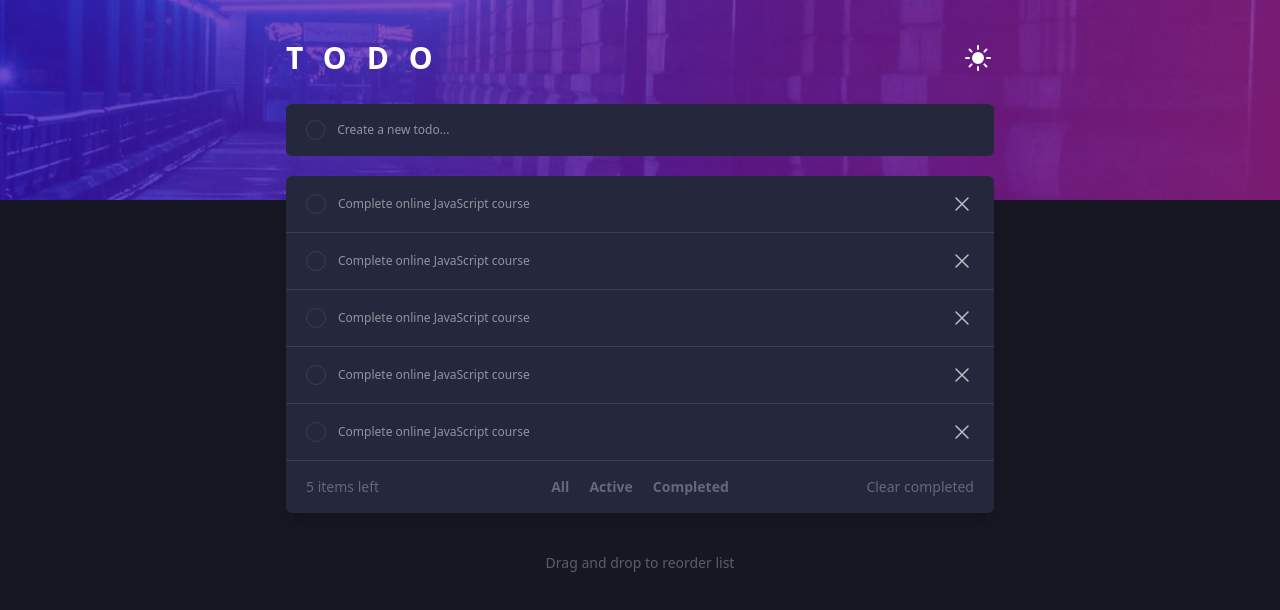
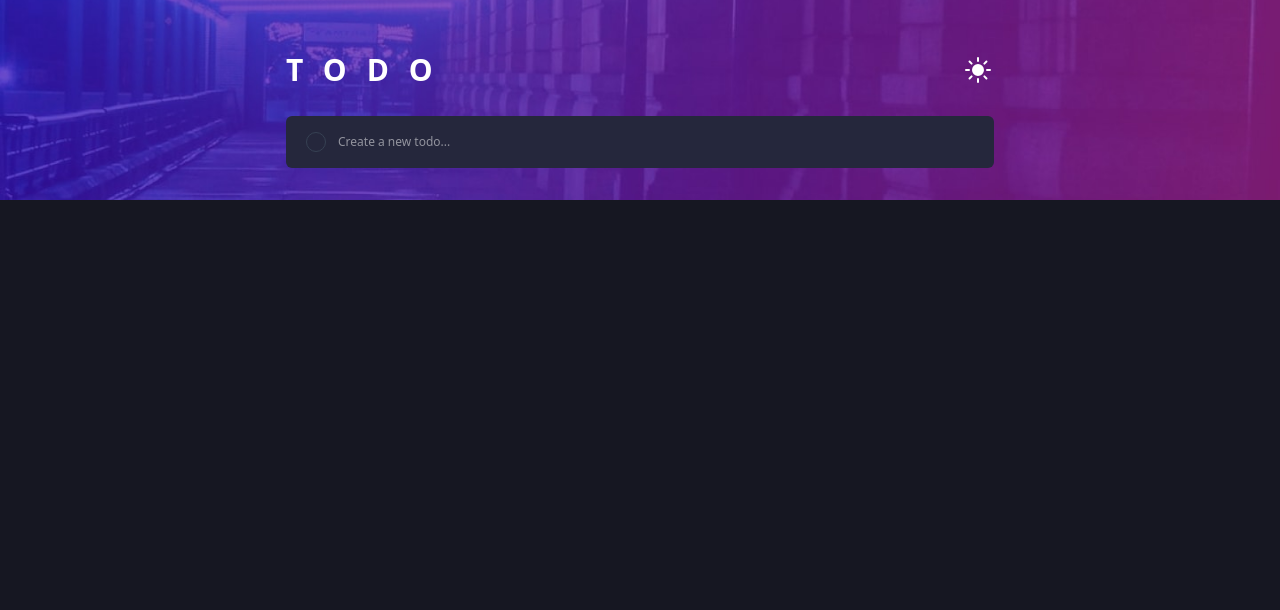
Before and after one commit to Andreasafent/todo-frontendmentor-react, a React (Vite) app: page / in a window 1280 px wide. Shown: the top 610 px of the page. Built offline with nearby package versions, Linux system fonts and the light colour scheme.

Commit message:
Added todo on Enter press

```diff
--- a/src/App.jsx
+++ b/src/App.jsx
@@ -7,6 +7,15 @@ import { MoonIcon, SunIcon } from "@heroicons/react/24/solid";
 function App() {
 
     const [theme, setTheme] = useState(localStorage.getItem('theme') || 'dark');
+    const [todos, setTodos] = useState([]);
+
+    const onAdd = (todo) => {
+        setTodos([...todos, todo])
+    }
+
+    useEffect(() => {
+        console.log(todos)
+    }, [todos])
 
     useEffect(() => {
         localStorage.setItem('theme', theme);
@@ -14,17 +23,16 @@ function App() {
         document.documentElement.classList.remove('light', 'dark');
         document.documentElement.classList.add(theme);
 
-        console.log(document.documentElement.classList);
     }, [theme])
 
     return (
         <div
             className="h-[100vh] main w-full flex flex-col bg-[#e4e5f1] dark:bg-[#161722]"
         >
-            <img src="../public/bg-mobile-dark.jpg" className="xs:hidden light:hidden h-[200px] w-full object-cover" />
-            <img src="../public/bg-mobile-light.jpg" className="xs:hidden dark:hidden h-[200px] w-full object-cover" />
-            <img src="../public/bg-desktop-dark.jpg" className="light:hidden xs:block h-[200px] w-full object-cover" />
-            <img src="../public/bg-desktop-light.jpg" className="dark:hidden xs:block h-[200px] w-full object-cover" />
+            <img src="/bg-mobile-dark.jpg" className="xs:hidden light:hidden h-[200px] w-full object-cover" />
+            <img src="/bg-mobile-light.jpg" className="xs:hidden dark:hidden h-[200px] w-full object-cover" />
+            <img src="/bg-desktop-dark.jpg" className="hidden dark:xs:block h-[200px] w-full object-cover" />
+            <img src="/bg-desktop-light.jpg" className="hidden dark:hidden xs:block h-[200px] w-full object-cover" />
             <div className="flex items-center justify-center w-full">
 
                 <main className="flex flex-col mt-[-180px] px-[30px] gap-5 py-5 w-full md:w-[768px]">
@@ -49,16 +57,25 @@ function App() {
                     </div>
 
 
-                    <CreateTodo />
+                    <CreateTodo
+                        onAdd={onAdd}
+                    />
 
 
+                    {todos.length > 0 ? (
+                        <>
                             <div
                                 className="bg-[#fafafa] text-white flex flex-col rounded-md dark:bg-[#25273c] shadow-xl "
                             >
-                        <Todo />
+                                {todos.map((todo, index, array) => (
+                                    <Todo
+                                        key={index}
+                                        todo={todo}
+                                    />
+                                ))}
                                 <div className="flex items-center py-4 px-5 justify-between">
                                     <div className="w-[110px]">
-                                <p className="text-black/50 dark:text-white/30 text-sm">5 items left</p>
+                                        <p className="text-black/50 dark:text-white/30 text-sm">{todos.length} items left</p>
                                     </div>
                                     <div className="hidden md:flex items-center justify-center gap-5 text-black/50 dark:text-white/30 text-sm">
                                         <button className="hover:text-[#3a7bfd] font-bold hover:cursor-pointer">All</button>
@@ -79,6 +96,10 @@ function App() {
                             </div>
 
                             <div className="text-black/50 dark:text-white/30 mt-5 text-center text-sm">Drag and drop to reorder list</div>
+                        </>
+                    ) : (
+                        null
+                    )}
                 </main>
             </div>
         </div>
--- a/src/components/CreateTodo.jsx
+++ b/src/components/CreateTodo.jsx
@@ -1,8 +1,24 @@
-// import { useEffect } from "react";
-// import { useState } from "react";
+import { useEffect, useState } from "react";
 
-function CreateTodo() {
+function CreateTodo({onAdd}) {
+    const [todo, setTodo] = useState("");
 
+    const onChange = (e)=>{
+        const input = e.target.value;
+
+        setTodo(input)
+    }
+
+    const onSubmit = ()=>{
+        const trimmed = todo.trim();
+
+        if(trimmed.length<=3){
+            alert("Please enter more than 3 characters");
+            return;
+        }
+        onAdd(trimmed);
+        setTodo("");
+    }
 
     return (
         <div
@@ -13,15 +29,15 @@ function CreateTodo() {
                 className="appearance-none icon text-white rounded-full w-5 h-5 border-1 border-gray-700 checked:bg-purple-500"
             />
             <input
-                // value={todo}
-                // onChange={onChange}
-                className="text-black dark:text-white text-xs appearance-none w-full bg-transparent focus:outline-none"
+                value={todo}
+                onChange={onChange}
+                className="text-black dark:text-white text-xs appearance-none grow bg-transparent focus:outline-none"
                 placeholder="Create a new todo..."
-            // onKeyDown={(e) => {
-            // 	if (e.key === "Enter") {
-            // 		onAdd()
-            // 	}
-            // }}
+                onKeyDown={(e)=>{
+                    if(e.key=="Enter"){
+                        onSubmit();
+                    }
+                }}
             />
         </div>
     );
--- a/src/components/Todo.jsx
+++ b/src/components/Todo.jsx
@@ -1,50 +1,15 @@
 import { XMarkIcon } from "@heroicons/react/24/outline";
 
-function Todo() {
+function Todo({todo}) {
     return (
-        <>
         <div className="flex items-center px-5 py-4 gap-3 border-b border-gray-300 dark:border-gray-700 justify-between">
             <input
                 type="checkbox"
                 className="appearance-none icon text-white rounded-full w-5 h-5 border-1 border-gray-700 checked:bg-purple-500"
             />
-                <p className="text-black dark:text-white/50 flex-1 text-xs">Complete online JavaScript course</p>
+            <p className="text-black dark:text-white/50 flex-1 text-xs">{todo}</p>
             <XMarkIcon className="h-6 w-6 text-black/50 dark:text-white/70 dark:text-white" />
         </div>
-            <div className="flex items-center px-5 py-4 gap-3 border-b border-gray-300 dark:border-gray-700 justify-between">
-                <input
-                    type="checkbox"
-                    className="appearance-none icon text-white rounded-full w-5 h-5 border-1 border-gray-700 checked:bg-purple-500"
-                />
-                <p className="text-black dark:text-white/50 flex-1 text-xs">Complete online JavaScript course</p>
-                <XMarkIcon className="h-6 w-6 text-black/50 dark:text-white/70 dark:text-white" />
-            </div>
-            <div className="flex items-center px-5 py-4 gap-3 border-b border-gray-300 dark:border-gray-700 justify-between">
-                <input
-                    type="checkbox"
-                    className="appearance-none icon text-white rounded-full w-5 h-5 border-1 border-gray-700 checked:bg-purple-500"
-                />
-                <p className="text-black dark:text-white/50 flex-1 text-xs">Complete online JavaScript course</p>
-                <XMarkIcon className="h-6 w-6 text-black/50 dark:text-white/70 dark:text-white" />
-            </div>
-            <div className="flex items-center px-5 py-4 gap-3 border-b border-gray-300 dark:border-gray-700 justify-between">
-                <input
-                    type="checkbox"
-                    className="appearance-none icon text-white rounded-full w-5 h-5 border-1 border-gray-700 checked:bg-purple-500"
-                />
-                <p className="text-black dark:text-white/50 flex-1 text-xs">Complete online JavaScript course</p>
-                <XMarkIcon className="h-6 w-6 text-black/50 dark:text-white/70 dark:text-white" />
-            </div>
-            <div className="flex items-center px-5 py-4 gap-3 border-b border-gray-300 dark:border-gray-700 justify-between">
-                <input
-                    type="checkbox"
-                    className="appearance-none icon text-white rounded-full w-5 h-5 border-1 border-gray-700 checked:bg-purple-500"
-                />
-                <p className="text-black dark:text-white/50 flex-1 text-xs">Complete online JavaScript course</p>
-                <XMarkIcon className="h-6 w-6 text-black/50 dark:text-white/70 dark:text-white" />
-            </div>
-
-        </>
     );
 }
 
```
Lines whose indentation alone changed are shown as unchanged.
